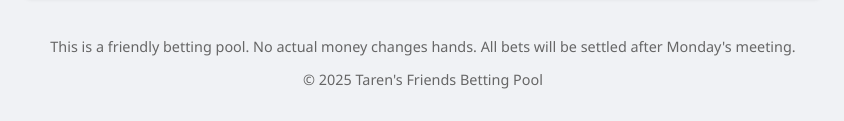
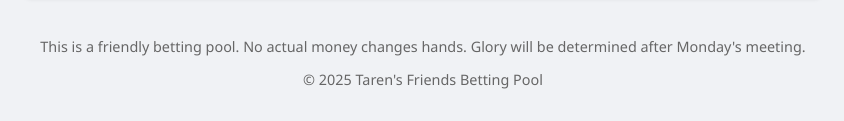
Before and after one commit to kategage/BettingOnTaren, a plain HTML site: page index.html in a window 1280 px wide. Shown: the part 1441-1562 px from the top of the page, 217-1061 px from the left. Drawn offline with Linux system fonts and the light colour scheme.

Commit message:
Update index.html
changed bottom text

```diff
--- a/index.html
+++ b/index.html
@@ -322,7 +322,7 @@
         </div>
 
         <footer>
-            <p>This is a friendly betting pool. No actual money changes hands. All bets will be settled after Monday's meeting.</p>
+            <p>This is a friendly betting pool. No actual money changes hands. Glory will be determined after Monday's meeting.</p>
             <p>© 2025 Taren's Friends Betting Pool</p>
         </footer>
     </div>
```
